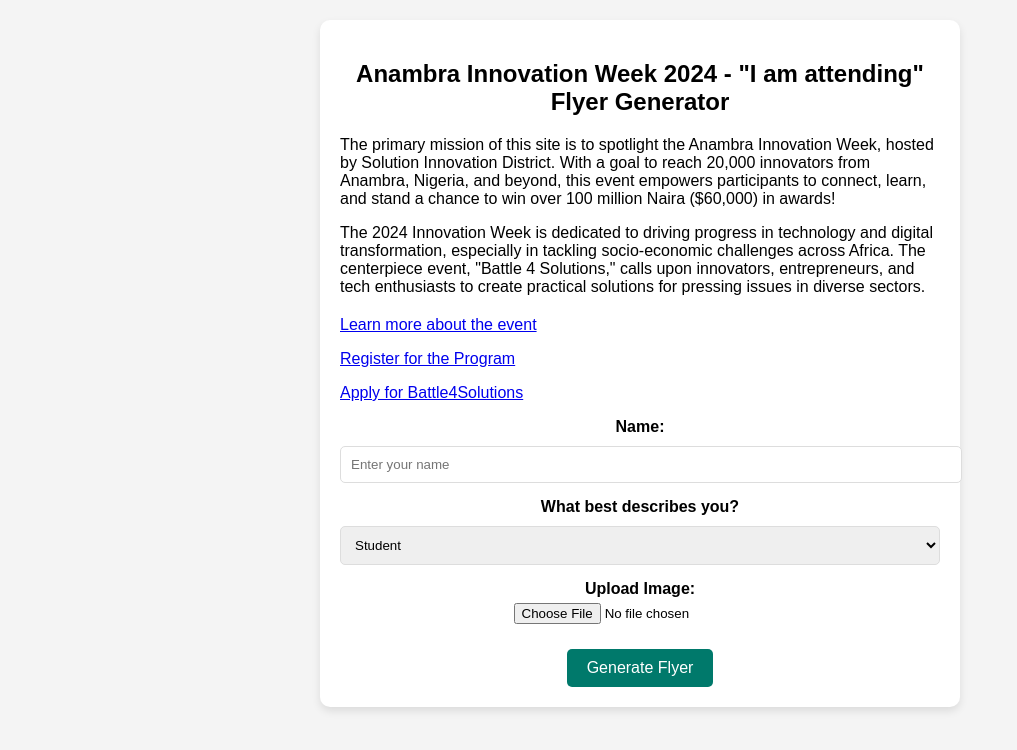
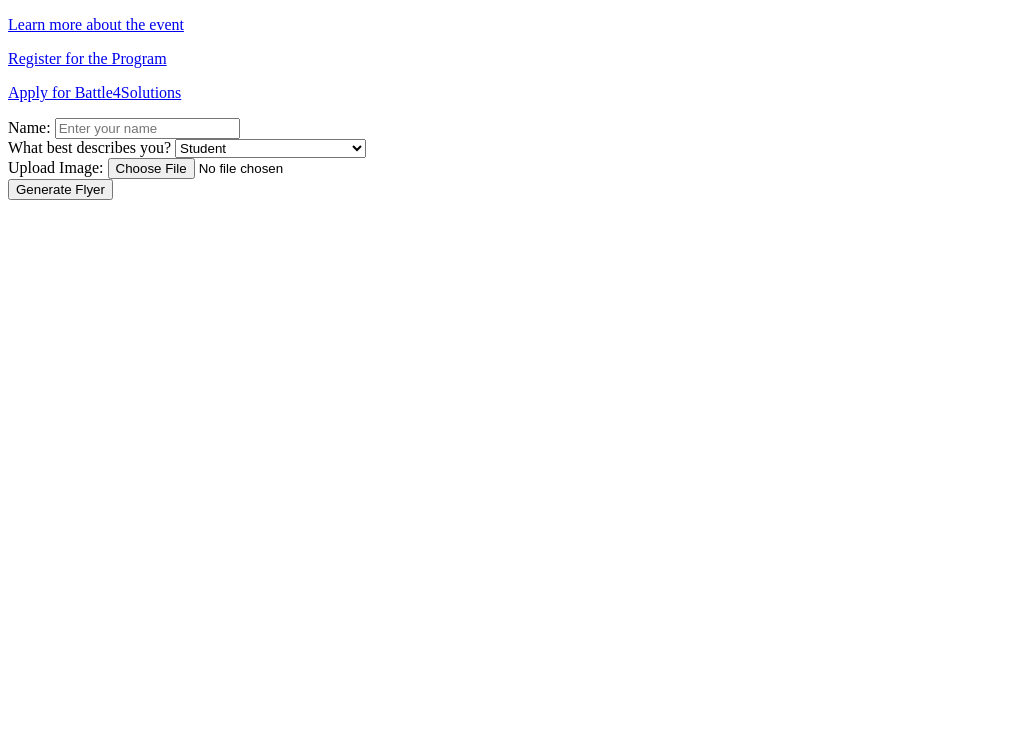
Before and after one commit to onuikechibuzo/aiw2024, a plain HTML site: page index.html in a window 1280 px wide. Shown: the whole page, without its empty margins (0-1017 px from the left). Drawn offline with Linux system fonts and the light colour scheme.

Commit message:
Update index.html

```diff
--- a/index.html
+++ b/index.html
@@ -1,95 +1,24 @@
 <!DOCTYPE html>
 <html lang="en">
 <head>
-    <!-- Google Tag Manager -->
-<script>(function(w,d,s,l,i){w[l]=w[l]||[];w[l].push({'gtm.start':
-new Date().getTime(),event:'gtm.js'});var f=d.getElementsByTagName(s)[0],
-j=d.createElement(s),dl=l!='dataLayer'?'&l='+l:'';j.async=true;j.src=
-'https://www.googletagmanager.com/gtm.js?id='+i+dl;f.parentNode.insertBefore(j,f);
-})(window,document,'script','dataLayer','GTM-WNGMCCLV');</script>
-<!-- End Google Tag Manager -->
     <meta charset="UTF-8">
     <meta name="viewport" content="width=device-width, initial-scale=1.0">
-    <title>Anambra Innovation Week - Flyer Generator</title>
+    <title>Flyer Generator</title>
     <style>
-        body {
-            font-family: Arial, sans-serif;
-            display: flex;
-            flex-direction: column;
-            align-items: center;
-            margin: 0;
-            padding: 20px;
-            background-color: #f4f4f4;
+        /* Style to fit canvas within a set display size */
+        .canvas-container {
+            max-width: 500px; /* Set your desired max display width */
+            margin: 0 auto;
+            overflow: hidden;
         }
-        .container {
-            max-width: 600px;
-            width: 100%;
-            background-color: white;
-            padding: 20px;
-            box-shadow: 0 4px 8px rgba(0, 0, 0, 0.1);
-            border-radius: 10px;
-            text-align: center;
-        }
-        .form-group {
-            margin-bottom: 15px;
-        }
-        label {
-            font-weight: bold;
-            margin-bottom: 5px;
-            display: block;
-        }
-        input[type="text"], select {
-            width: 100%;
-            padding: 10px;
-            margin-top: 5px;
-            border: 1px solid #ddd;
-            border-radius: 5px;
-        }
-        #generateFlyer, #shareFlyer {
-            background-color: #00796b;
-            color: white;
-            padding: 10px 20px;
-            border: none;
-            border-radius: 5px;
-            cursor: pointer;
-            font-size: 16px;
-            margin-top: 10px;
-        }
-        #shareFlyer {
-            background-color: #2196f3;
-        }
-        canvas {
-            display: none;
-            margin-top: 20px;
-            border: 2px solid #00796b;
-            border-radius: 10px;
-        }
-        .intro-text, .links-section {
-            text-align: left;
-            margin-top: 20px;
-            font-size: 16px;
+
+        #flyerCanvas {
+            transform: scale(0.7); /* Adjust scale to fit within container */
+            transform-origin: top left;
         }
     </style>
 </head>
 <body>
-<!-- Google Tag Manager (noscript) -->
-<noscript><iframe src="https://www.googletagmanager.com/ns.html?id=GTM-WNGMCCLV"
-height="0" width="0" style="display:none;visibility:hidden"></iframe></noscript>
-<!-- End Google Tag Manager (noscript) -->
-<div class="container">
-    <h2>Anambra Innovation Week 2024 - "I am attending" Flyer Generator</h2>
-
-    <div class="intro-text">
-        <p>
-            The primary mission of this site is to spotlight the Anambra Innovation Week, hosted by Solution Innovation District.
-            With a goal to reach 20,000 innovators from Anambra, Nigeria, and beyond, this event empowers participants to connect, learn, and stand a chance
-            to win over 100 million Naira ($60,000) in awards!
-        </p>
-        <p>
-            The 2024 Innovation Week is dedicated to driving progress in technology and digital transformation, especially in tackling socio-economic challenges across Africa.
-            The centerpiece event, "Battle 4 Solutions," calls upon innovators, entrepreneurs, and tech enthusiasts to create practical solutions for pressing issues in diverse sectors.
-        </p>
-    </div>
 
 <div class="links-section">
     <p><a href="https://innovationweek.anambrastate.gov.ng/" onclick="trackEvent('Link', 'click', 'Learn More')" target="_blank">Learn more about the event</a></p>
@@ -119,10 +48,11 @@ height="0" width="0" style="display:none;visibility:hidden"></iframe></noscript>
     <input type="file" id="imageUpload" accept="image/*">
 </div>
 <button id="generateFlyer" onclick="trackEvent('Button', 'click', 'Generate Flyer')">Generate Flyer</button>
+<div class="canvas-container">
     <canvas id="flyerCanvas" width="500" height="700"></canvas>
+</div>
 <a id="downloadLink" style="display: none; margin-top: 10px;" onclick="trackEvent('Button', 'click', 'Download Flyer')">Download Flyer</a>
 <button id="shareFlyer" style="display: none;" onclick="trackEvent('Button', 'click', 'Share Flyer')">Share Flyer</button>
-</div>
 
 <!-- Google Analytics Tag -->
 <script async src="https://www.googletagmanager.com/gtag/js?id=G-EBS9HW2FR4"></script>
@@ -152,10 +82,10 @@ height="0" width="0" style="display:none;visibility:hidden"></iframe></noscript>
             const backgroundImage = new Image();
             backgroundImage.src = 'IMG-20241106-WA0017.jpg';
             backgroundImage.onload = function() {
-                canvas.width = backgroundImage.width;
-                canvas.height = backgroundImage.height;
+                // Draw the background image
+                ctx.drawImage(backgroundImage, 0, 0, canvas.width, canvas.height);
 
-                ctx.drawImage(backgroundImage, 0, 0, backgroundImage.width, backgroundImage.height);
+                // Draw text and uploaded image
                 ctx.fillStyle = "black";
                 ctx.font = "bold 50px Arial";
                 ctx.fillText(name, 272, 343);
```
Lines whose indentation alone changed are shown as unchanged.
